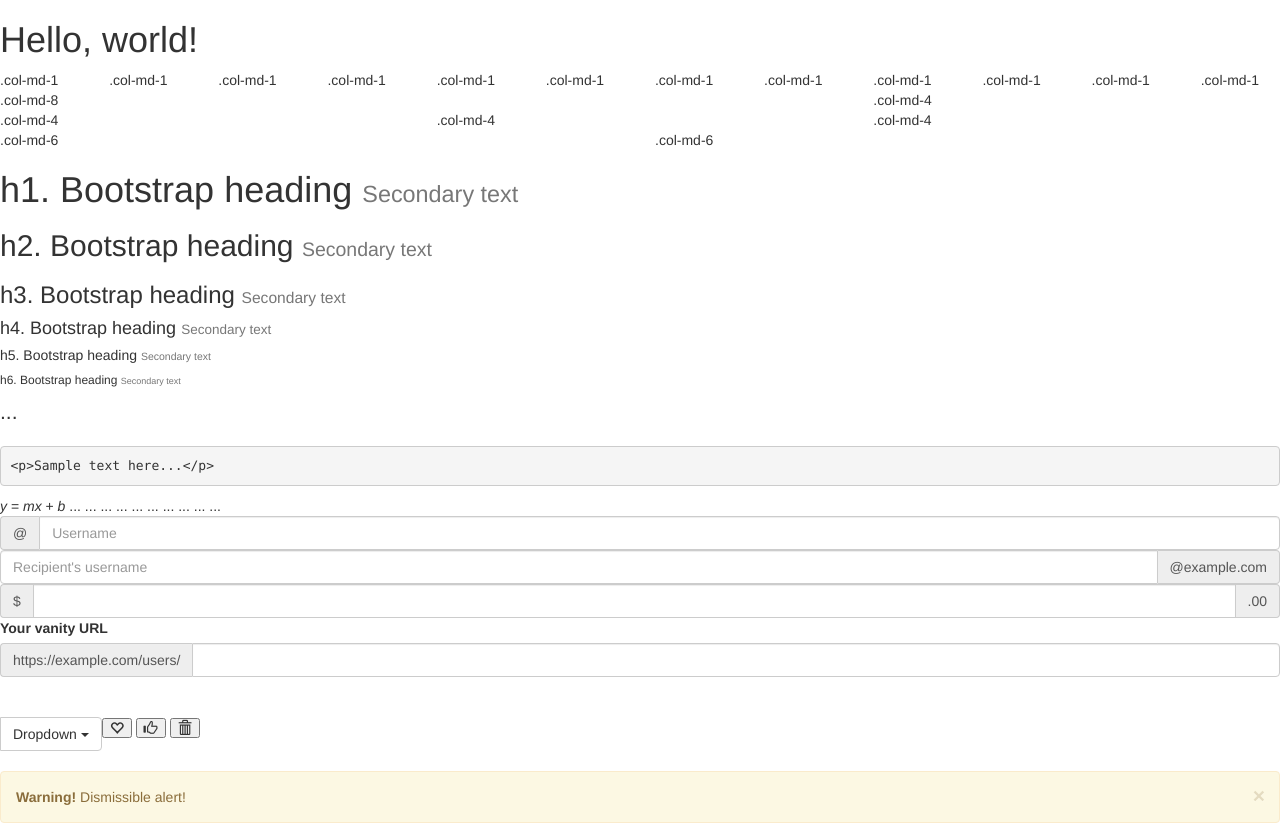
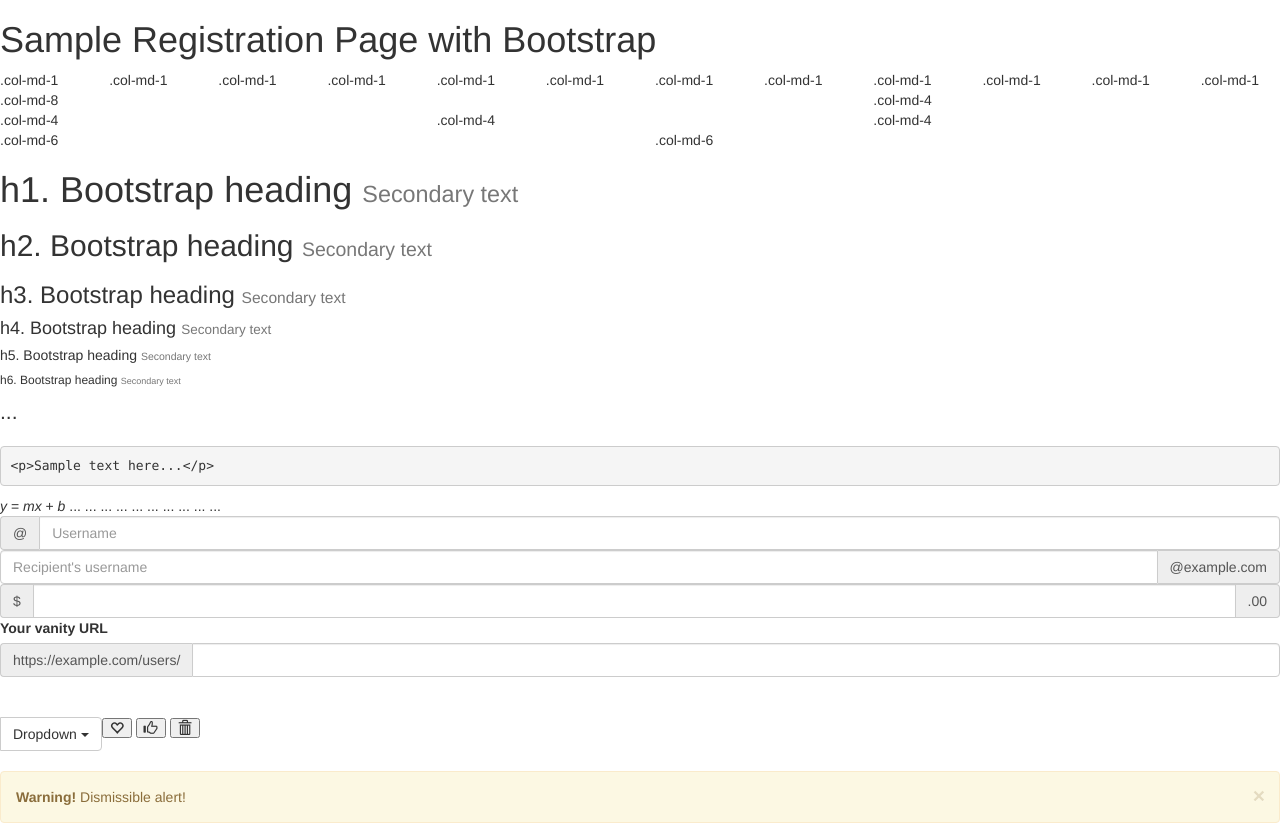
Before and after one commit to RichardzWang/Bamboozled, a plain HTML site: page showcase.html in a window 1280 px wide. Shown: the top 826 px of the page. Drawn offline with Linux system fonts and the light colour scheme.

Commit message:
wrote out layout plan for the page

```diff
--- a/showcase.html
+++ b/showcase.html
@@ -11,10 +11,24 @@
     <link href="css/bootstrap.min.css" rel="stylesheet">
   </head>
 
+  <!--
+      layout:
+      - 1 row on top that lists/has links to different features we will discuss
+      * links as in use the class as href?? dw said something about it in class before
+      * dropdown menu and buttons could also go there??
+      - 1 heading
+      - short description in lead paragraph
+      - alert
+      - sample form
+      - inputs with diff success and disabled inputs
+      - 100% bar
+      - page numbers at bottom
+      -->
+
 
   <body>
 
-    <h1>Hello, world!</h1>
+    <h1>Sample Registration Page with Bootstrap</h1>
 
 
     <!-- Rows?? -->
@@ -249,7 +263,5 @@
       </div>
     </div>
 
-
-
   </body>
 </html>
```
Lines whose indentation alone changed are shown as unchanged.
